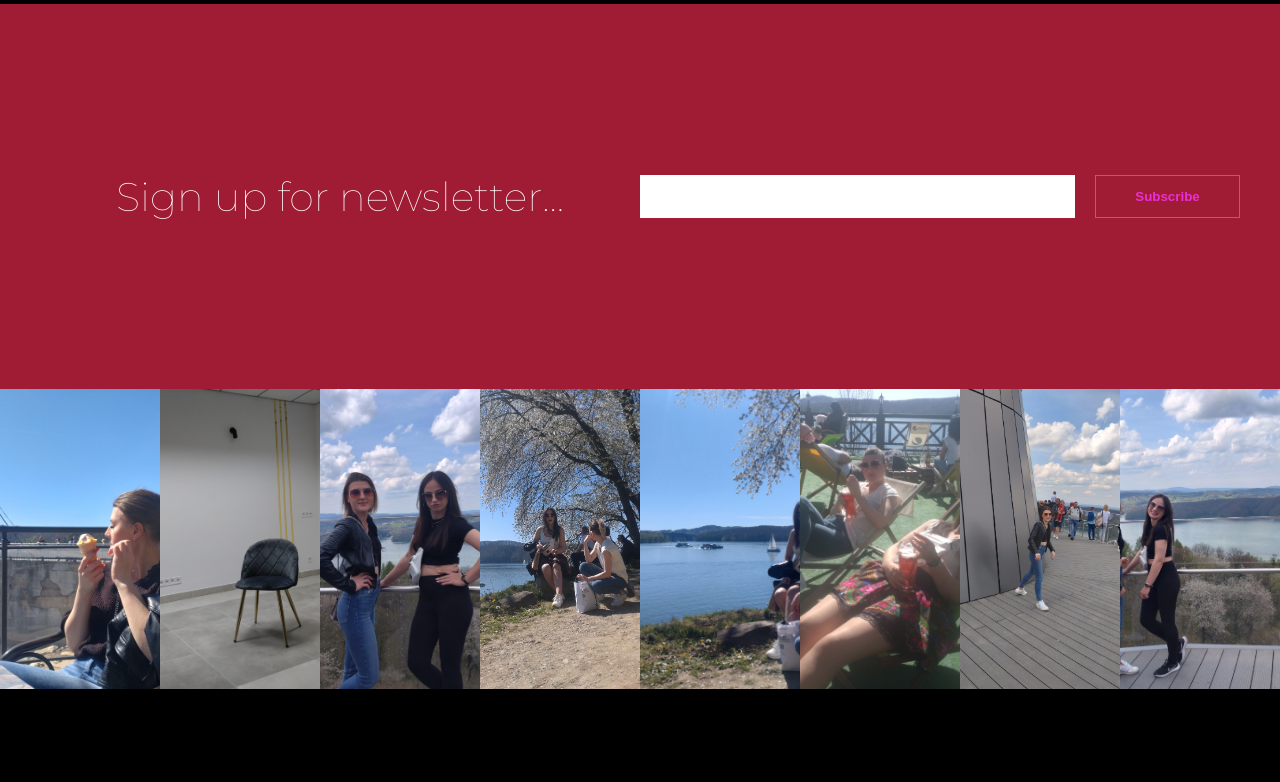
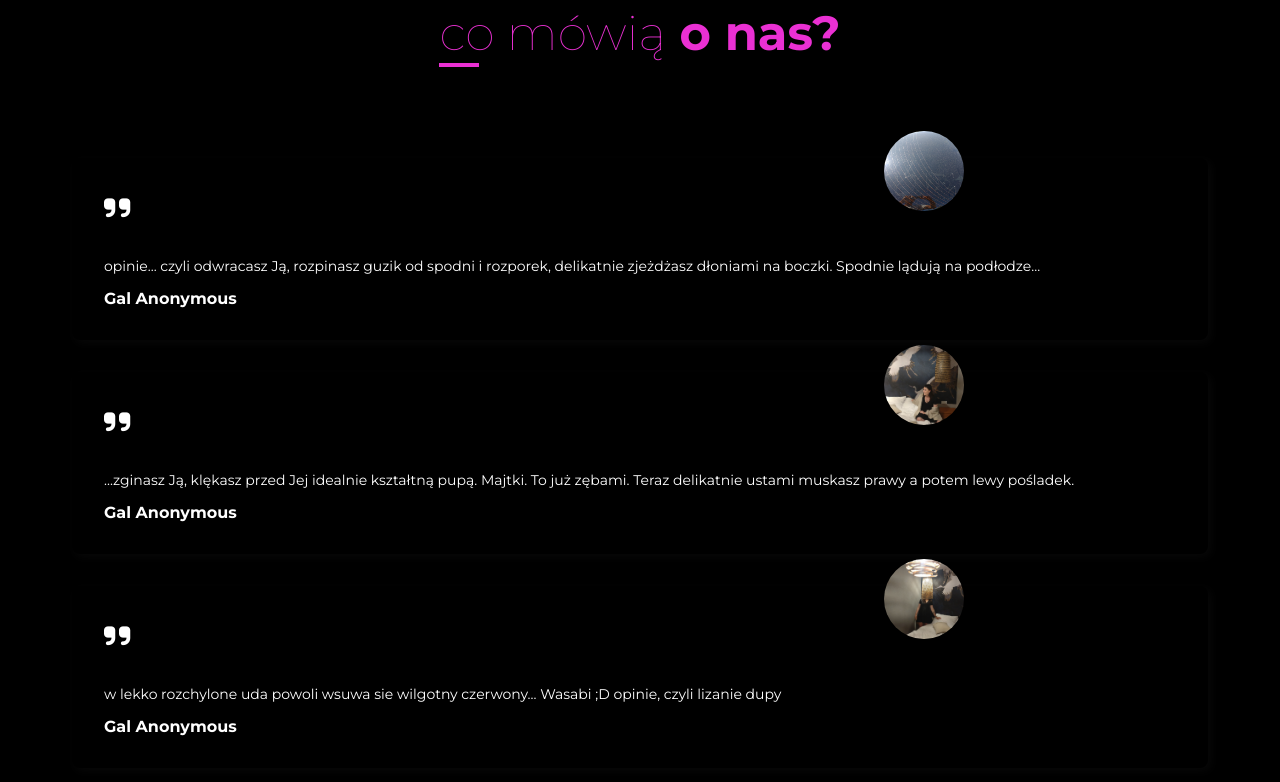
Before and after one commit to Wojti666/CholeraJedna, a plain HTML site: page index.html in a window 1280 px wide. Shown: the part 4358-5140 px from the top of the page. Drawn offline with Linux system fonts and the light colour scheme.

Commit message:
opinions section ongoin

```diff
--- a/index.html
+++ b/index.html
@@ -179,25 +179,51 @@
 
         </section>
         <section class="newsletter">
-            <div class="wrapper newsletter__wrapper">
-                <div class="newsletter__text">
-                    <p>Sign up for newsletter...</p>
-                </div>
-                <div class="newsletter__form">
-                    <input type="text">
-                    <button>Subscribe</button>
+            <div class="wrapper">
+                <h2 class="section-title">co mówią<span> o nas?</span></h2>
+                <div class="reviews__boxes">
+                    <div class="reviews__box">
+                        <div class="reviews__box-img">
+                            <img src="./img/12.jpg" alt="">
+                        </div>
+                        <div class="reviews__box-info">
+                            <div class="reviews__box-quote"><i class="fas fa-quote-right"></i></div>
+                            <p class="reviews__box-text">opinie... czyli odwracasz Ją, rozpinasz guzik od spodni i rozporek, delikatnie zjeżdżasz dłoniami na boczki. Spodnie lądują na podłodze...</p>
+                            <strong>Gal Anonymous</strong>
+                        </div>
+                    </div>
+                    <div class="reviews__box">
+                        <div class="reviews__box-img">
+                            <img src="./img/11.jpg" alt="">
+                        </div>
+                        <div class="reviews__box-info">
+                            <div class="reviews__box-quote"><i class="fas fa-quote-right"></i></div>
+                            <p class="reviews__box-text">...zginasz Ją, klękasz przed Jej idealnie kształtną pupą. Majtki. To już zębami. Teraz delikatnie ustami muskasz prawy a potem lewy pośladek.</p>
+                            <strong>Gal Anonymous</strong>
+                        </div>
+                    </div>
+                    <div class="reviews__box">
+                        <div class="reviews__box-img">
+                            <img src="./img/10.jpg" alt="">
+                        </div>
+                        <div class="reviews__box-info">
+                            <div class="reviews__box-quote"><i class="fas fa-quote-right"></i></div>
+                            <p class="reviews__box-text">w lekko rozchylone uda powoli wsuwa sie wilgotny czerwony... Wasabi ;D opinie, czyli lizanie dupy</p>
+                            <strong>Gal Anonymous</strong>
+                        </div>
+                    </div>
                 </div>
             </div>
         </section>
         <section class="gallery">
-            <img src="./img/3.jpg" alt="gold">
-            <img src="./img/2.jpg" alt="gold">
-            <img src="./img/1.jpg" alt="gold">
-            <img src="./img/4.jpg" alt="gold">
-            <img src="./img/5.jpg" alt="gold">
-            <img src="./img/6.jpg" alt="gold">
-            <img src="./img/7.jpg" alt="gold">
-            <img src="./img/8.jpg" alt="gold">
+            <img src="./img/3.jpg" alt="gallery">
+            <img src="./img/2.jpg" alt="gallery">
+            <img src="./img/1.jpg" alt="gallery">
+            <img src="./img/4.jpg" alt="gallery">
+            <img src="./img/5.jpg" alt="gallery">
+            <img src="./img/6.jpg" alt="gallery">
+            <img src="./img/7.jpg" alt="gallery">
+            <img src="./img/8.jpg" alt="gallery">
         </section>
         <section class="contact" id="contact">
             <div class="wrapper">
--- a/sass/utilities/_colors.scss
+++ b/sass/utilities/_colors.scss
@@ -2,5 +2,5 @@ $white: #fff;
 $gold: #ea30d3;
 $darkgold: #9b9165;
 $red: #a01c35;
-$dark: #000000;
-$darker:#000000;
+$dark: black;
+$darker: black;
--- a/sass/utilities/_style.scss
+++ b/sass/utilities/_style.scss
@@ -293,38 +293,46 @@ h1.company-name {
 }
 //newsletter
 .newsletter {
-	padding: 8em 2em;
-	background-color: $red;
-	text-align: center;
-	&__text {
-		padding: 1em;
-		margin-bottom: 1em;
-		font-size: 4rem;
-		font-weight: 200;
-	}
-	&__form {
-		input {
-			margin-bottom: 1em;
-			padding: 1em;
-			width: 100%;
-			background-color: $white;
-			border: 1px solid transparent;
-		}
-		button {
-			padding: 1em;
-			border: 1px solid $gold;
-			background: none;
-			color: $gold;
-			font-weight: bold;
-			cursor: pointer;
-			transition: background-color 0.3s, color 0.3s;
-			&:hover {
-				color: $red;
-				background-color: $gold;
+	background: $dark;
+	.wrapper {
+		.reviews {
+			&__box {
+				position: relative;
+				margin: 2em;
+				padding: 2em;
+				border-radius: 8px;
+				box-shadow: 3px 3px 10px #2e2e2e2e;
+				transition: transform 0.3s;
+				&:hover {
+					transform: scale(0.95);
+				}
+			}
+			&__box-img {
+				position: absolute;
+				top: 8%;
+				left: 75%;
+				transform: translate(-50%, -50%);
+				img {
+					width: 80px;
+					height: 80px;
+					object-fit: cover;
+					border-radius: 50%;
+				}
+			}
+			&__box-quote {
+				margin-bottom: 1em;
+				font-size: 3rem;
+				// color: $main-color;
+			}
+			&__box-text {
+				margin-bottom: 1em;
+				font-size: 1.4rem;
+				// color: $dark;
 			}
 		}
 	}
 }
+
 //gallery
 .gallery {
 	display: grid;
@@ -346,7 +354,6 @@ h1.company-name {
 //contact
 .contact {
 	padding: 6em 2em;
-
 }
 .footer {
 	font-family: 'Dancing Script', cursive;
```
Also changed, not shown: css/index.css, css/main.css, 2 other files.
